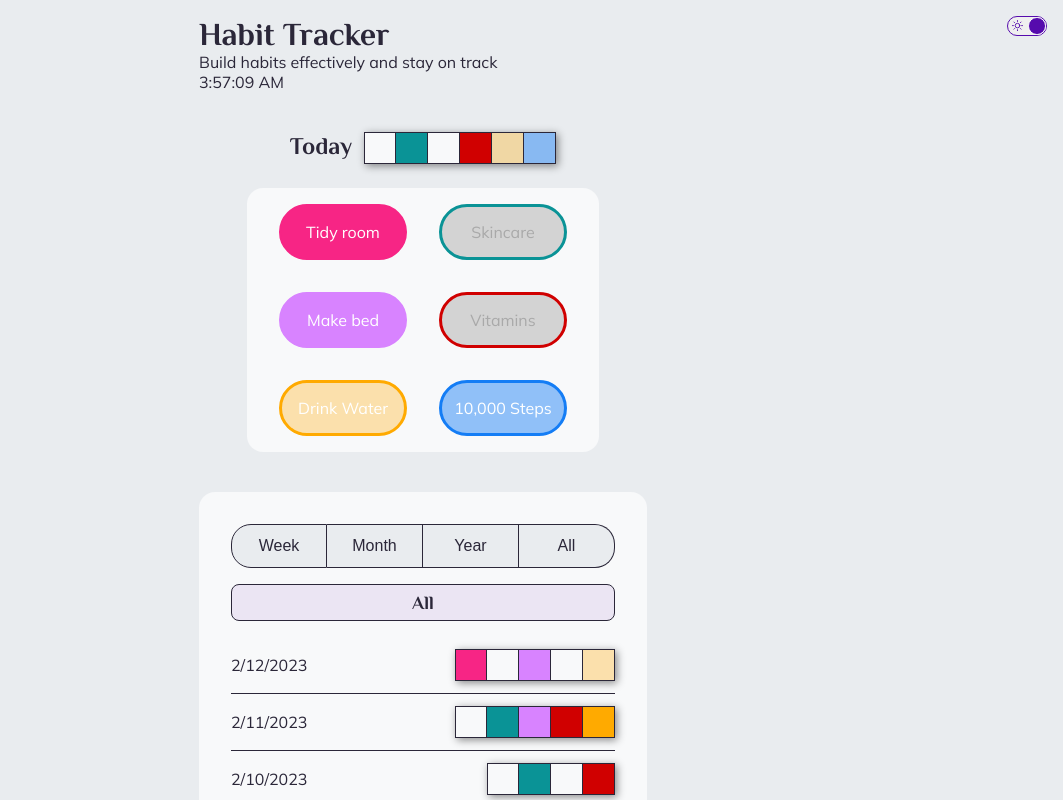
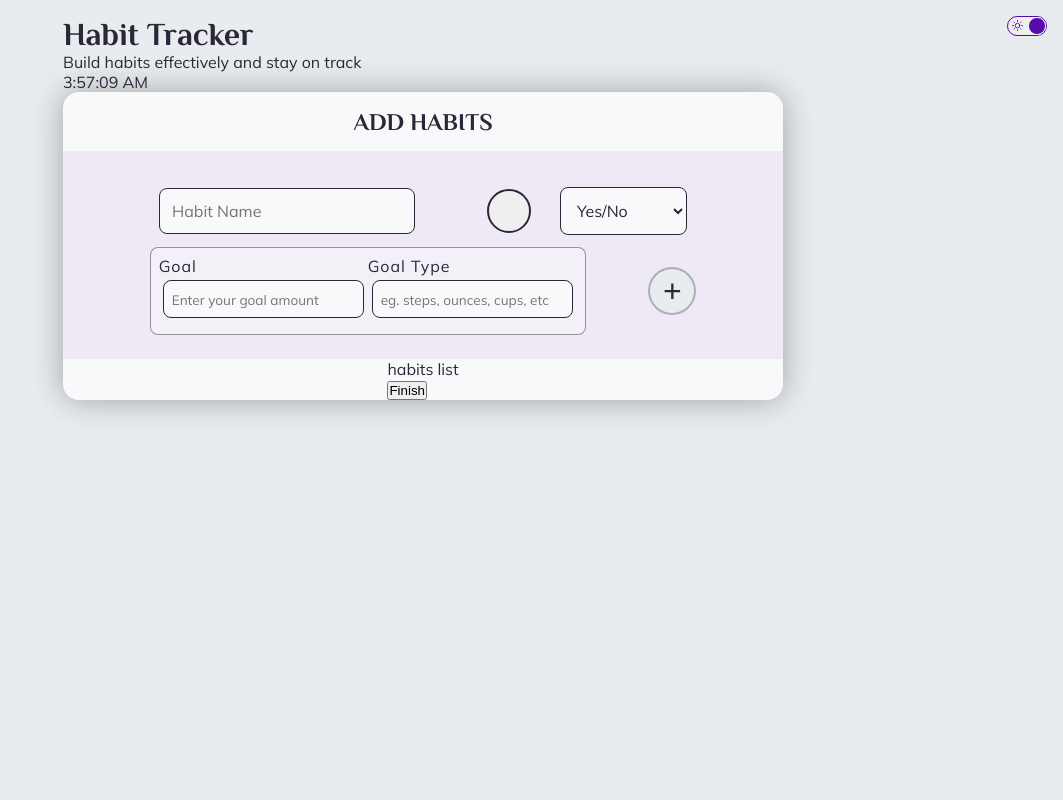
Before and after one commit to jennstirpe/habit-tracker, a React (Create React App) app: page / in a window 1280 px wide. Shown: the top 800 px of the page, without its empty margins (217-1280 px from the left). Built offline with nearby package versions, Linux system fonts and the light colour scheme.

Commit message:
Styled quantity goal input for initial setup

```diff
--- a/src/App.js
+++ b/src/App.js
@@ -492,30 +492,32 @@ function App() {
 
       <div>{currentTime}</div>
 
+      <InitialSetupForm />
+
       {
-        habitsList.length === 0 && <InitialSetupForm />
+        // habitsList.length === 0 && <InitialSetupForm />
       }
 
       {
-        habitsList.length > 0 && (
-          <main>
-            {/* <button onClick={createNewHistoryRecord} >CREATE NEW RECORD</button> */}
+        // habitsList.length > 0 && (
+        //   <main>
+        //     {/* <button onClick={createNewHistoryRecord} >CREATE NEW RECORD</button> */}
 
-            {
-              currentDayChecklist && <CurrentDay currentDayChecklist={currentDayChecklist} toggleHabitComplete={toggleHabitComplete} updateCurrentAmt={updateCurrentAmt} date={date} />
-            }
+        //     {
+        //       currentDayChecklist && <CurrentDay currentDayChecklist={currentDayChecklist} toggleHabitComplete={toggleHabitComplete} updateCurrentAmt={updateCurrentAmt} date={date} />
+        //     }
 
-            <History history={history} date={date} />
-          </main>
-        )
+        //     <History history={history} date={date} />
+        //   </main>
+        // )
       }
 
 
-      <footer>
+      {/* <footer>
           <div>buttons</div>
           <div>info(reset)</div>
           <div>tools</div>
-      </footer>
+      </footer> */}
 
 
     </>
--- a/src/components/main/forms/InitialSetupForm.js
+++ b/src/components/main/forms/InitialSetupForm.js
@@ -9,10 +9,11 @@ export default function InitialSetupForm() {
 
   return (
     <StyledInitialSetupForm>
+      <h2>Add habits</h2>
       <NewHabitInput />
 
       {
-        habitsList.length > 0 && (
+        habitsList.length == 0 && (
           <div className="habits-list">
             <div>
               habits list
--- a/src/components/main/forms/NewHabitInput.js
+++ b/src/components/main/forms/NewHabitInput.js
@@ -1,10 +1,14 @@
-import { useState } from "react";
+import { useState, useRef } from "react";
 import { StyledNewHabitInput } from "../styled/forms/NewHabitInput.styled";
 import ColorInput from "./ColorInput";
 
 export default function NewHabitInput() {
     const [colorInputActive, setColorInputActive] = useState(false);
     const [habitColor, setHabitColor] = useState("");
+    const [habitType, setHabitType] = useState("quantity");
+
+    const quantityGoalInput = useRef();
+    const quantityUnitInput = useRef();
 
     function openColorInput(e) {
         e.preventDefault();
@@ -22,8 +26,7 @@ export default function NewHabitInput() {
 
   return (
     <StyledNewHabitInput>
-        <h2>Create habits</h2>
-        <input className="habit-name" type="text" placeholder="Habit Name" />
+        <input className="habit-name" type="text" placeholder="Habit Name" maxLength="20" />
         <div className="habit-specs">
             <button className="habit-color" onClick={openColorInput} aria-label="Color selector" style={habitColor ? {"background" : `${habitColor}`} : {"background" : `${({theme}) => theme.colors.bgSecondary}`}}></button>
             {
@@ -35,7 +38,20 @@ export default function NewHabitInput() {
                 <option value="quantity">Quantity</option>
             </select>
         </div>
-
+        {
+            habitType === "quantity" && (
+                <div className="habit-quantity-values">
+                    <label className="habit-quantity-label">
+                        Goal
+                        <input ref={quantityGoalInput} className="habit-quantity-input" type="number" placeholder="Enter your goal amount" />
+                    </label>
+                    <label className="habit-quantity-label">
+                        Goal Type
+                        <input ref={quantityUnitInput} className="habit-quantity-input" type="text" placeholder="eg. steps, ounces, cups, etc" />
+                    </label>
+                </div>
+            )
+        }
 
         <button className="habit-submit" aria-label="Add new habit">+</button>
     </StyledNewHabitInput>
--- a/src/components/main/styled/forms/InitialSetupForm.styled.js
+++ b/src/components/main/styled/forms/InitialSetupForm.styled.js
@@ -1,26 +1,21 @@
 import styled from "styled-components";
 
-export const StyledInitialSetupForm = styled.form`
-    position: absolute;
-    top: 0;
-    bottom: 0;
-    left: 0;
-    right: 0;
-    margin: auto;
+export const StyledInitialSetupForm = styled.section`
     background: ${({theme}) => theme.colors.bgSecondary};
     box-shadow: 0 0 2rem ${({theme}) => theme.colors.boxShadow}50;
-    z-index: 5;
     width: 22rem;
-    height: 15rem;
+    height: auto;
     border-radius: 1rem;
     display: flex;
     flex-direction: column;
     align-items: center;
-    justify-content: space-between;
+
+    h2 {
+        margin: 1rem;
+        text-transform: uppercase;
+    }
 
     @media (min-width: 768px) {
         width: 45rem;
-        height: 10rem;
-        justify-content: center;
     }
 `;
--- a/src/components/main/styled/forms/NewHabitInput.styled.js
+++ b/src/components/main/styled/forms/NewHabitInput.styled.js
@@ -1,16 +1,12 @@
 import styled from "styled-components";
 
-export const StyledNewHabitInput = styled.div`
+export const StyledNewHabitInput = styled.form`
     width: 100%;
     display: flex;
     flex-direction: column;
     align-items: center;
     padding: 1.5rem;
-
-    h2 {
-        margin-bottom: 1rem;
-        text-transform: uppercase;
-    }
+    background: ${({theme}) => theme.colors.accentMain}10;
 
     .habit-name, #habit-type {
         padding: .5rem;
@@ -58,12 +54,59 @@ export const StyledNewHabitInput = styled.div`
         }
     }
 
+    .habit-quantity-values {
+        display: flex;
+        flex-direction: column;
+
+        border: 1px solid ${({theme}) => theme.colors.textMain}75;
+        padding: .5rem;
+        border-radius: .5rem;
+        background: ${({theme}) => theme.colors.bgSecondary}75;
+
+        .habit-quantity-label {
+            display: flex;
+            flex-direction: column;
+            margin-bottom: .25rem;
+            letter-spacing: 1px;
+
+            input {
+                margin: .25rem;
+                padding: .5rem;
+                font-size: 1rem;
+                border-radius: .5rem;
+                border: 1px solid ${({theme}) => theme.colors.textMain};
+                font-family: ${({theme}) => theme.fonts.mainText};
+                color: ${({theme}) => theme.colors.textMain};
+                background: ${({theme}) => theme.colors.bgSecondary};
+                transition: all 150ms linear;
+
+                &::placeholder {
+                    font-family: ${({theme}) => theme.fonts.mainText};
+                    font-size: .85rem;
+                }
+
+                &:hover {
+                    cursor: pointer;
+                    background: ${({theme}) => theme.colors.bgMain};
+                }
+
+                &:focus {
+                    outline: none;
+                    border: 2px solid ${({theme}) => theme.colors.accentMain};
+                    background: ${({theme}) => theme.colors.accentMain}10;
+                }
+            }
+        }
+    }
+
     .habit-submit {
         margin-top: 1rem;
         font-size: 2rem;
-        padding: .25rem .75rem;
+        /* padding: .25rem .75rem; */
+        height: 3rem;
+        width: 3rem;
         border-radius: 50%;
-        border: none;
+        border: 2px solid ${({theme}) => theme.colors.textMain}50;
         background: ${({theme}) => theme.colors.bgMain};
         color: ${({theme}) => theme.colors.textMain};
         transition: all 150ms linear;
@@ -80,10 +123,9 @@ export const StyledNewHabitInput = styled.div`
 
     @media (min-width: 768px) {
         flex-direction: row;
-        justify-content: space-between;
+        flex-wrap: wrap;
+        justify-content: space-evenly;
         position: relative;
-        padding: 0 2rem;
-        height: 100%;
 
         h2 {
             position: absolute;
@@ -108,6 +150,10 @@ export const StyledNewHabitInput = styled.div`
             }
         }
 
+        .habit-quantity-values {
+            flex-direction: row;
+        }
+
         .habit-submit {
             margin-top: 0rem;
         }
```
